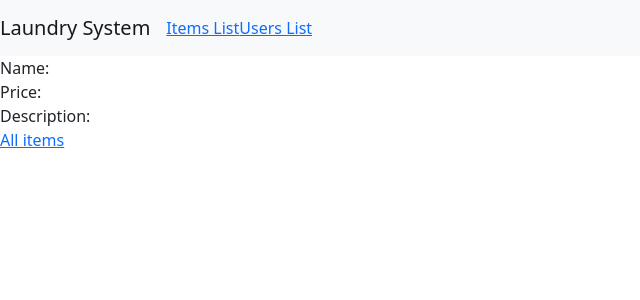
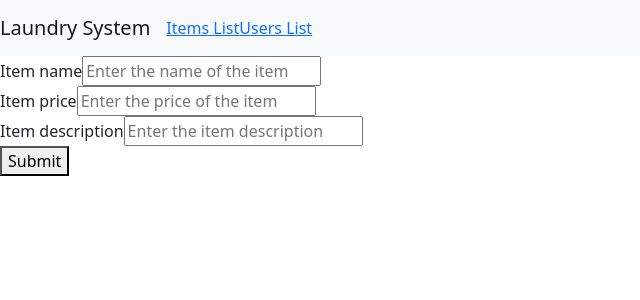
Before and after one commit to vigneshs17/Laundry_system, a React (Create React App) app in the folder frontend/: page /items/new in a window 1280 px wide. Shown: the top 300 px of the page, without its empty margins (0-640 px from the left). Built offline with nearby package versions, Linux system fonts and the light colour scheme; no server answers.

Commit message:
added POST request for item

```diff
--- a/frontend/src/App.js
+++ b/frontend/src/App.js
@@ -4,6 +4,7 @@ import axios from 'axios'
 import 'bootstrap/dist/css/bootstrap.css'
 import Header from './components/Header';
 import ItemsList from './components/Items/ItemsList';
+import ItemForm from './components/Items/ItemForm';
 import Item from './components/Items/Item';
 import {Route, Redirect, Switch, BrowserRouter} from 'react-router-dom';
 
@@ -14,6 +15,7 @@ class App extends React.Component {
           <Header/>
           <Switch>
               <Route path='/items' exact component={ItemsList}/>
+              <Route path='/items/new' exact component={ItemForm}/>
               <Route path='/items/:name' exact component={Item}/>
               <Redirect from='*' to='/'/>
           </Switch>
--- /dev/null
+++ b/frontend/src/components/Items/ItemForm.js
@@ -0,0 +1,79 @@
+import {useState, setState} from 'react';
+import axios from 'axios'
+
+const ItemForm = () => {
+    const [name, setName] = useState('')
+    const [price, setPrice] = useState('')
+    const [desc, setDesc] = useState('')
+
+    const [errorMsg, setErrorMsg] = useState('');
+
+    const handleSubmit = (event) => {
+
+        event.preventDefault();
+        const values = [name, price, desc];
+        let errorMsg = '';
+        const allFieldsFilled = values.every((field) => {
+            const value = `${field}`.trim();
+            return value !== '' && value !== '0';
+        });
+
+        if(allFieldsFilled) {
+            axios.post('http://localhost:8000/items/', {
+                'name': name,
+                'price': price,
+                'desc': desc
+            }).then(res => console.log(res))
+            alert('Item created successfully.');
+        }
+        else {
+            errorMsg = 'Please fill out all the fields.';
+        }
+        setErrorMsg(errorMsg);
+    };
+
+    return (
+        <div className="main-form">
+            {errorMsg && <p className="errorMsg">{errorMsg}</p>}
+            <form>
+                    <label>Item name</label>
+                    <input
+                        className="input-control"
+                        type="text"
+                        name="name"
+                        placeholder="Enter the name of the item"
+                        onChange={event => setName(event.target.value)
+                    }
+                    />
+                    <br></br>
+                    <label>Item price</label>
+                    <input
+                        className="input-control"
+                        type="text"
+                        name="price"
+                        placeholder="Enter the price of the item"
+                        onChange={event => setPrice(event.target.value)
+                        }
+                        />
+
+                    <br></br>
+                    <label>Item description</label>
+                    <input
+                        className="input-control"
+                        type="text"
+                        name="desc"
+                        placeholder="Enter the item description"
+                        onChange={event => setDesc(event.target.value)}
+                        />
+                    <br></br>
+
+
+                <button variant="primary" type="submit" className="submit-btn" onClick={handleSubmit}>
+                    Submit
+                </button>
+            </form>
+        </div>
+    );
+};
+
+export default ItemForm;
--- a/frontend/src/components/Items/ItemsList.js
+++ b/frontend/src/components/Items/ItemsList.js
@@ -3,6 +3,9 @@ import axios from 'axios'
 import Item from "./Item";
 import _ from 'lodash';
 import ItemView from './ItemsListView';
+import {Button} from 'reactstrap';
+import {Link} from 'react-router-dom';
+
 
 function Items(props) {
 
@@ -19,13 +22,9 @@ function Items(props) {
         })
     }, []);
 
-    const deleteTodoHandler = (name) => {
-        axios.delete(`http://localhost:8000/items/${name}`).then(res =>
-        console.log(res.data))
-    }
-
     return (
         <div>
+            <Link to={`/items/new`}><Button color="light">Add new item</Button></Link>
             <ItemView itemList = {itemList}/>
         </div>
     );
```
Also changed, not shown: frontend/src/components/Items/AddItem.js (added).
